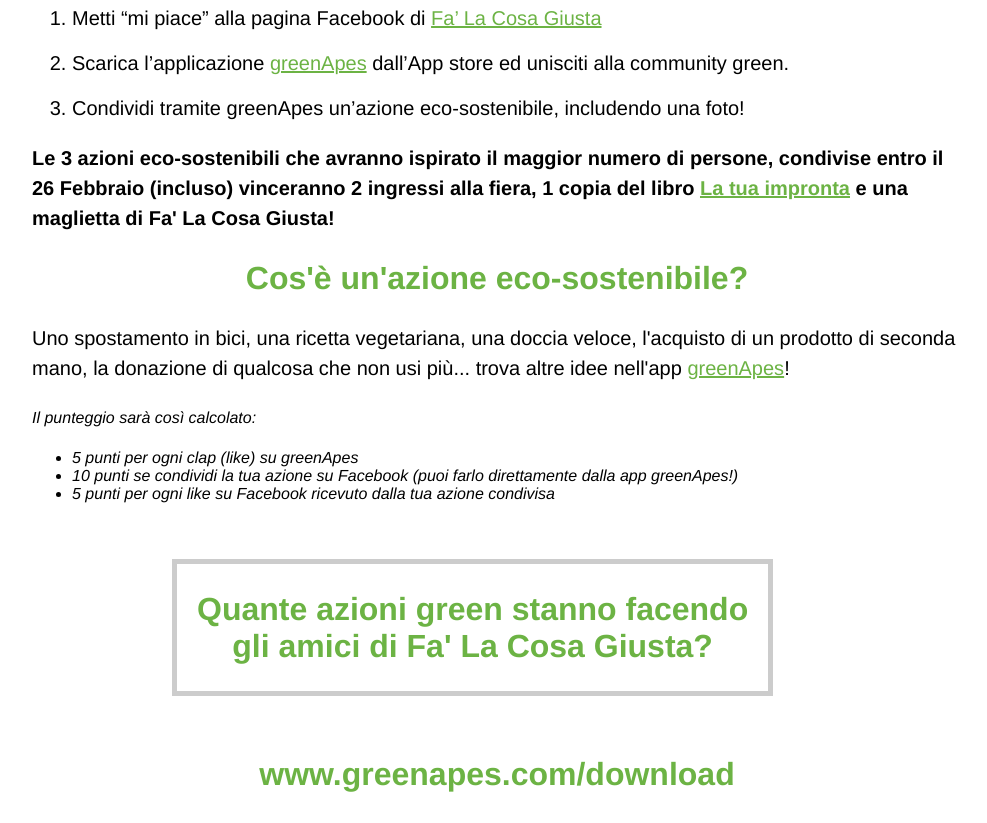
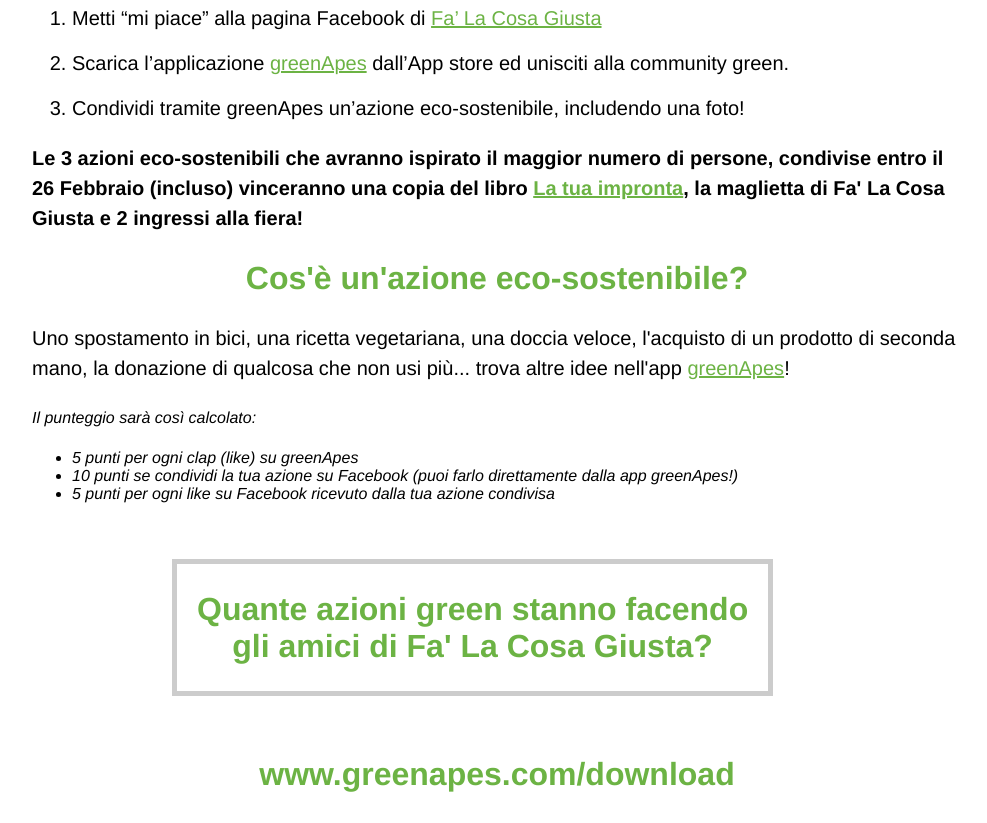
Before and after one commit to greenapes/falacosagiusta-challenge, a website: page index.html in a window 1280 px wide. Shown: the part 837-1660 px from the top of the page, without its empty margins (168-1155 px from the left). Drawn offline with Linux system fonts and the light colour scheme; a script that the page names is missing.

Commit message:
Update index.html

```diff
--- a/index.html
+++ b/index.html
@@ -130,7 +130,7 @@
                     <li>Scarica l’applicazione <a href="http://www.greenapes.com/download">greenApes</a> dall’App store ed unisciti alla community green.</li>
                     <li>Condividi tramite greenApes un’azione eco-sostenibile, includendo una foto!</li>
                 </ol>
-                <p><b>Le 3 azioni eco-sostenibili che avranno ispirato il maggior numero di persone, condivise entro il 26 Febbraio (incluso) vinceranno 2 ingressi alla fiera, 1 copia del libro <a href="http://libri.terre.it/libri/collana/0/libro/445/La-tua-impronta">La tua impronta</a> e una maglietta di Fa' La Cosa Giusta!</b></p>
+                <p><b>Le 3 azioni eco-sostenibili che avranno ispirato il maggior numero di persone, condivise entro il 26 Febbraio (incluso) vinceranno una copia del libro <a href="http://libri.terre.it/libri/collana/0/libro/445/La-tua-impronta">La tua impronta</a>, la maglietta di Fa' La Cosa Giusta e 2 ingressi alla fiera!</b></p>
 
                 <h2> Cos'è un'azione eco-sostenibile? </h2>
                 <p>Uno spostamento in bici, una ricetta vegetariana, una doccia veloce, l'acquisto di un prodotto di seconda mano, la donazione di qualcosa che non usi più... trova altre idee nell'app <a href="http://www.greenapes.com/download">greenApes</a>!</p>
```
